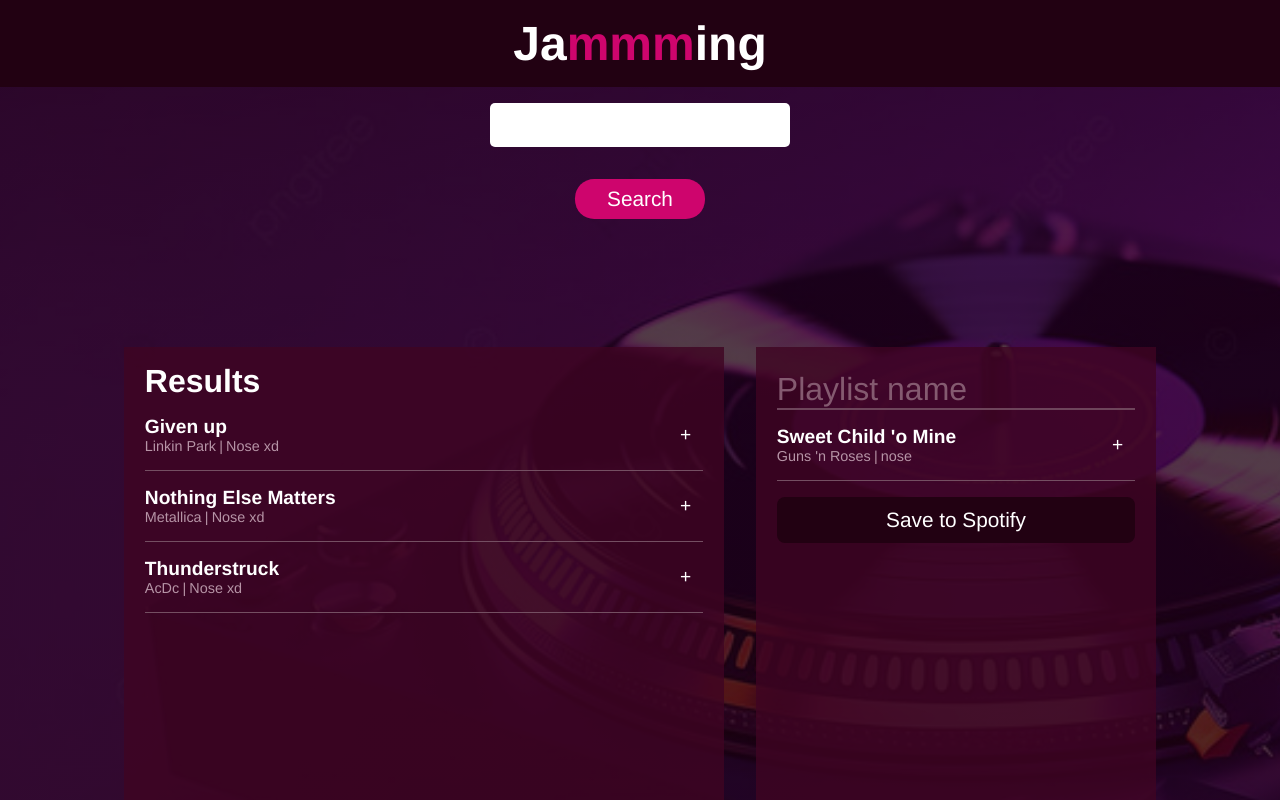
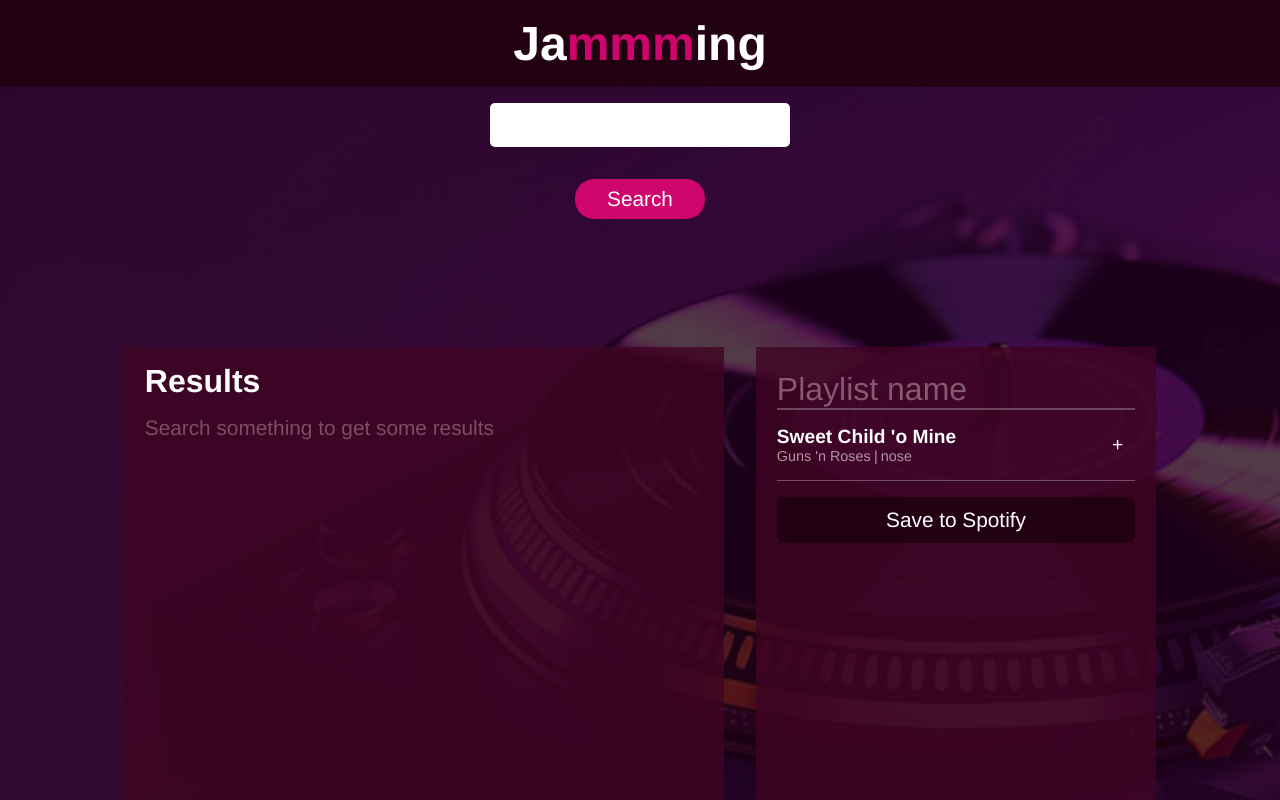
Before and after one commit to Tomas-Arrativel/Jamming-app, a React (Vite) app: page / in a window 1280 px wide. Shown: the top 800 px of the page. Built offline with nearby package versions, Linux system fonts and the light colour scheme.

Commit message:
Creating the functionality of the results getting displayed

```diff
--- a/src/components/SearchResults/SearchResults.jsx
+++ b/src/components/SearchResults/SearchResults.jsx
@@ -1,18 +1,25 @@
 import styles from './SearchResults.module.css';
 import Track from '../Track/Track';
 
-const SearchResults = () => {
+const SearchResults = ({ searchResults }) => {
   return (
     <div className={styles['results']}>
       <h2>Results</h2>
       <div className={styles['results__container']}>
-        <Track title='Given up' artist='Linkin Park' album='Nose xd' />
-        <Track
-          title='Nothing Else Matters'
-          artist='Metallica'
-          album='Nose xd'
-        />
-        <Track title='Thunderstruck' artist='AcDc' album='Nose xd' />
+        {searchResults.length > 0 ? (
+          searchResults.map((result) => (
+            <Track
+              title={result.name}
+              artist={result.artist}
+              album={result.album}
+              key={result.id}
+            />
+          ))
+        ) : (
+          <p className={styles['results__container-noSearch']}>
+            Search something to get some results
+          </p>
+        )}
       </div>
     </div>
   );
--- a/src/components/SearchResults/SearchResults.module.css
+++ b/src/components/SearchResults/SearchResults.module.css
@@ -15,3 +15,8 @@
   flex-direction: column;
   gap: 1rem;
 }
+
+.results__container-noSearch {
+  color: rgb(122, 79, 101);
+  font-size: 1.3rem;
+}
```
